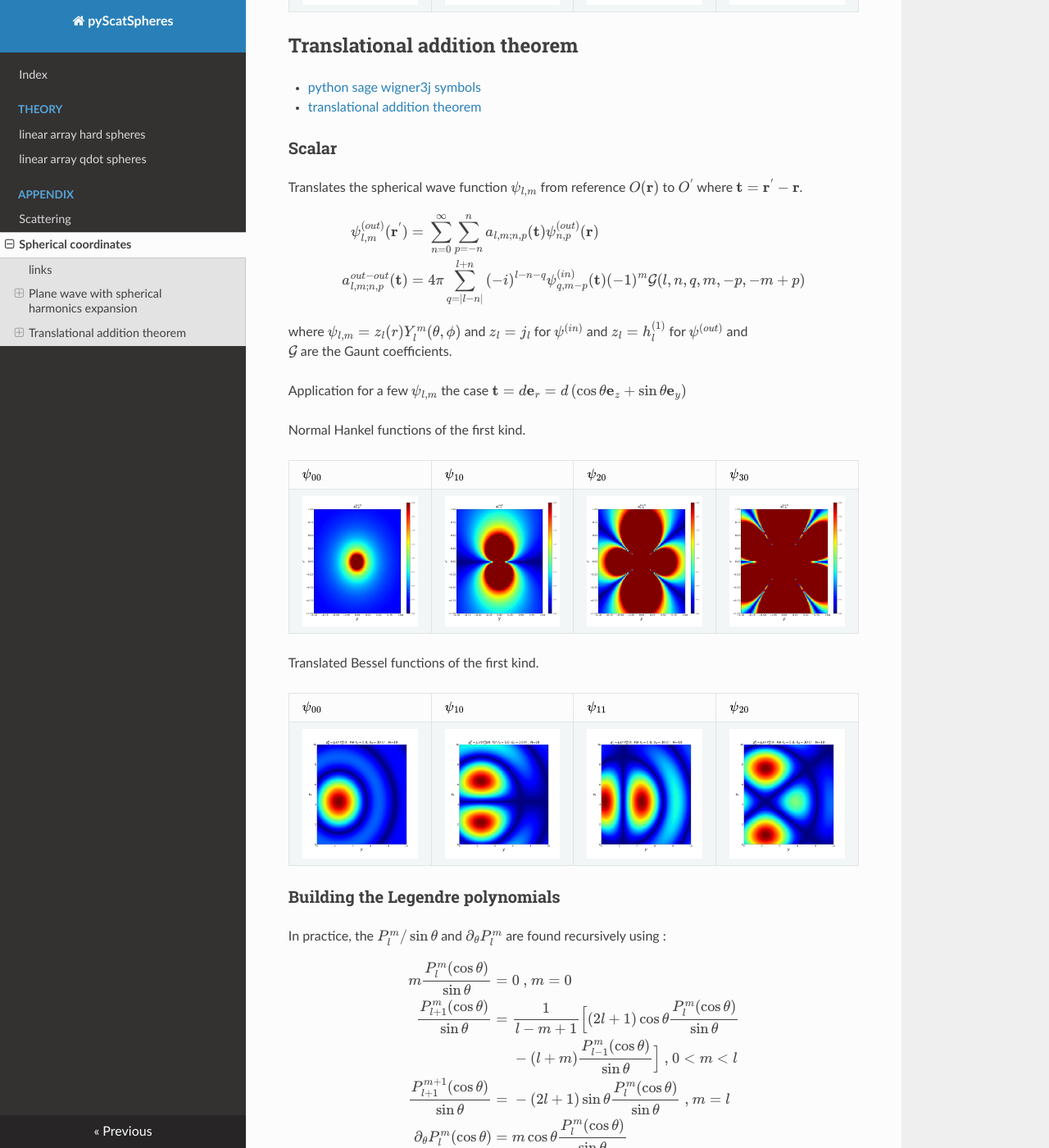
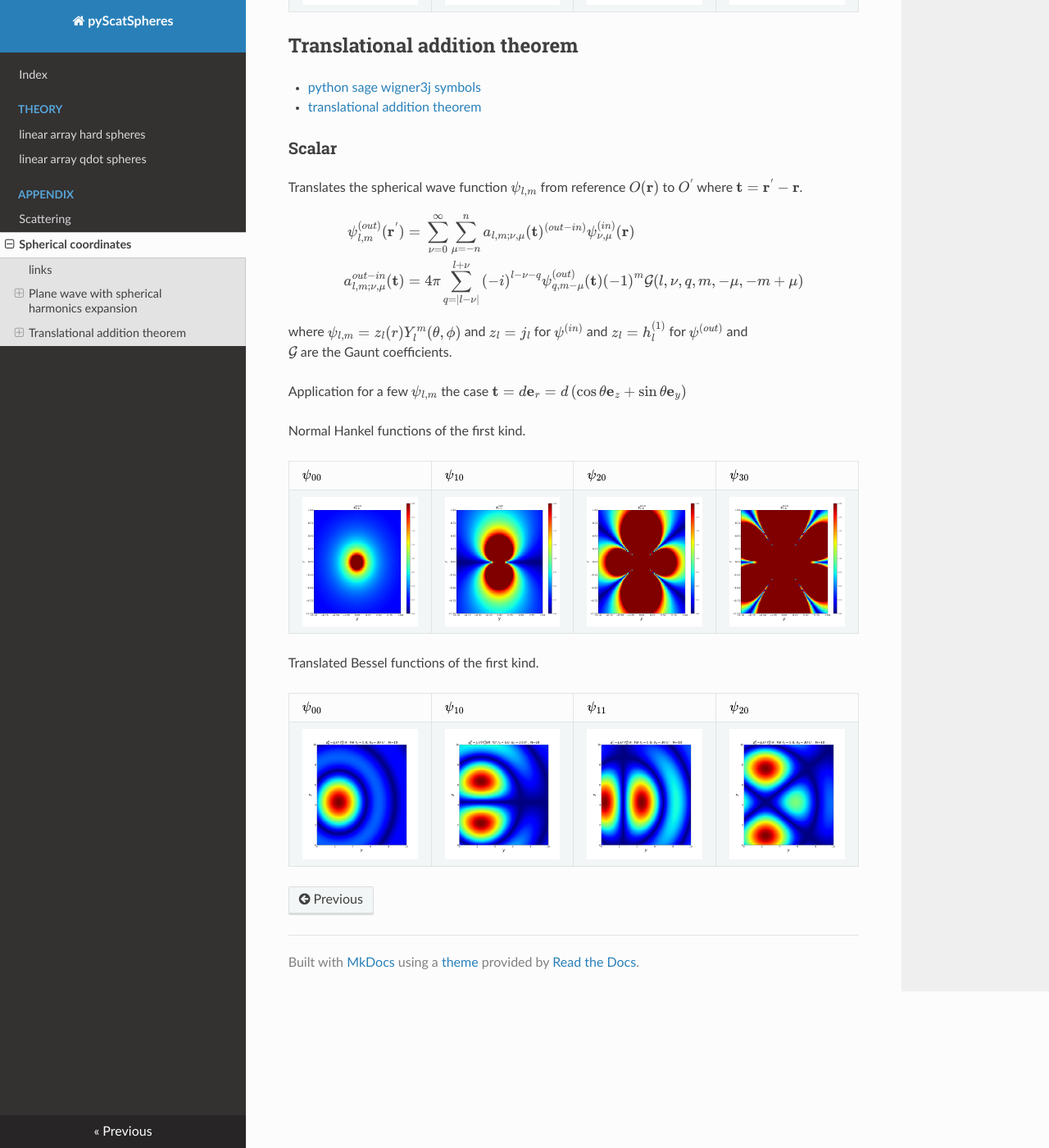
Before and after one commit to ronandrevon/pyScatSpheres, an MkDocs documentation site: the page built from docs/spherical_coords.md, in a window 1280 px wide and 1400 px high, scrolled down 1294 px. Shown: the whole window at 82% size. Built offline with MkDocs 1.6.1, drawn with Linux system fonts in a browser that asks for light colours; nearby versions of some CDN libraries; formulas are drawn with MathJax 3; some of the changed text lies outside the part shown.

Commit message:
updated documentation

```diff
--- a/docs/spherical_coords.md
+++ b/docs/spherical_coords.md
@@ -46,12 +46,12 @@
 Translates the spherical wave function $\psi_{l,m}$ from reference $O(\bb r)$ to $O^{'}$ where $\bb t=\bb r^{'} - \bb r$.
 \begin{eqnarray}
   \psi_{l,m}^{(out)}(\bb r^{'}) &=&
-    \sum_{n=0}^{\infty}\sum_{p=-n}^{n}
-    a_{l,m;n,p}(\bb t)\psi_{n,p}^{(out)}(\bb r)\\
-  a_{l,m;n,p}^{out-out}(\bb t) &=&
-    4\pi\sum_{q=|l-n|}^{l+n}
-    \left(-i\right)^{l-n-q}\psi^{(in)}_{q,m-p}(\bb t)
-    \left(-1\right)^m\cc G(l,n,q,m,-p,-m+p)
+    \sum_{\nu=0}^{\infty}\sum_{\mu=-n}^{n}
+    a_{l,m;\nu,\mu}(\bb t)^{(out-in)}\psi_{\nu,\mu}^{(in)}(\bb r)\\
+  a_{l,m;\nu,\mu}^{out-in}(\bb t) &=&
+    4\pi\sum_{q=|l-\nu|}^{l+\nu}
+    \left(-i\right)^{l-\nu-q}\psi^{(out)}_{q,m-\mu}(\bb t)
+    \left(-1\right)^m\cc G(l,\nu,q,m,-\mu,-m+\mu)
 \end{eqnarray}
 where
 $\psi_{l,m} = z_l(r)Y_l^m(\theta,\phi)$ and
@@ -76,7 +76,7 @@
 [![](/figures/gaunt00.png)](/figures/gaunt00.png) | [![](/figures/gaunt10.png)](/figures/gaunt10.png) | [![](/figures/gaunt11.png)](/figures/gaunt11.png) | [![](/figures/gaunt20.png)](/figures/gaunt20.png)
 
 
-
+<!--
 ### Building the Legendre polynomials
 In practice, the $P_l^m/\sin\theta$ and $\dP_{\theta}P_l^m$ are found recursively using :
 \begin{eqnarray}
@@ -95,4 +95,4 @@
       &&+\sin\theta\frac{P_l^{m+1}(\cos\theta)}{\sin\theta}
       ~\mbox{,}~ m\geq l
 \end{eqnarray}
-where $P_l^{m+1}=0$ if $m\geq l$.
+where $P_l^{m+1}=0$ if $m\geq l$. -->
```
Also changed, not shown: docs/linear_array_qdot_sphere.md (+7 -7 lines).
